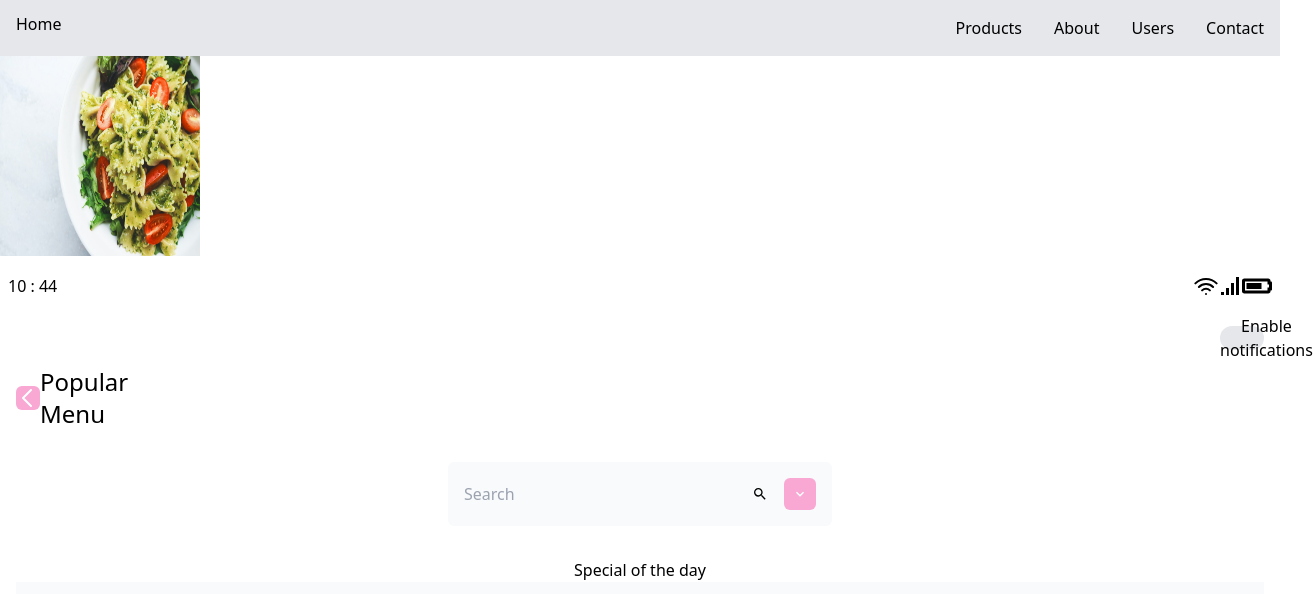
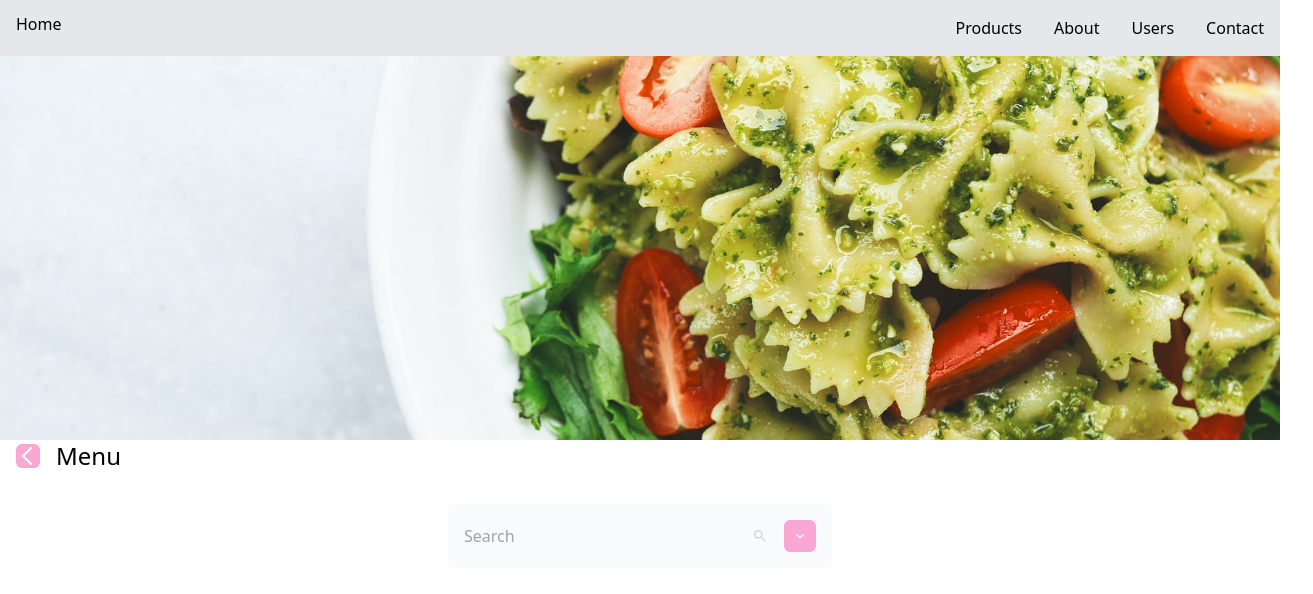
Before and after one commit to dornescum/tailwind-CateringMenu, a Next.js app: page / in a window 1280 px wide. Shown: the top 594 px of the page, 1313 px wide, since content can reach past the window. Built offline with nearby package versions, Linux system fonts and the light colour scheme; grey boxes are pictures that could not be loaded; a web font is replaced by a local one.

Commit message:
fix hero image

```diff
--- a/components/FoodTemplate/FoodTemplate.js
+++ b/components/FoodTemplate/FoodTemplate.js
@@ -39,50 +39,13 @@ const FoodTemplate = () => {
 
 	return (
 		<div className="bg-color-[#f4f4f4]">
-			{/*head*/}
-			<div className="flex justify-between h-8 py-6 px-2 items-center">
-				<div>
-					{hour} :<span> {minutes}</span>
-				</div>
-				<ul className="flex justify-around">
-					<li>
-						<WifiLogo/>
-					</li>
-					<li>
-						<Signal/>
-					</li>
-					<li>
-						<Battery/>
-					</li>
-				</ul>
-			</div>
-			{/*=============*/}
-			<div className="flex justify-end my-4 pr-4">
-				<SwitchBtn/>
-			</div>
 			<SearchBox/>
-			{/*<div className='flex flex-col md:flex-row flex-wrap'>*/}
-			{/*	{products.map((item)=>{*/}
-			{/*		return <div className='basis-1/2 md:basis-1/3' key={item.id}>*/}
-			{/*			<Categories title={item.title} id={item.id} img={item.img}/>*/}
-			{/*		</div>*/}
-			{/*	})}*/}
-			{/*</div>*/}
 			<div className="text-center mx-auto px-4 py-4 my-4">
 				<h4>Special of the day</h4>
 				<div className="flex flex-col md:flex-row bg-slate-50 mx-auto">
-					{/*{innerWidth > 786 ?*/}
-					{/*	<div>*/}
-					{/*		<Image src={img} alt="food" className="rounded-md w-24 h-24" width='300' height='100'/>*/}
-					{/*	</div>:*/}
-					{/*	<div>*/}
-					{/*		<Image src={img} alt="food" className="rounded-md w-24 h-24" width='100' height='100'/>*/}
-					{/*	</div>}*/}
-
 					<div className='p-4'>
 						<Image src={img} alt="food" className="rounded-md w-24 h-24" width='300' height='200'/>
 					</div>
-
 
 					<ul className='flex flex-col text-center mx-auto py-10'>
 						<li className='pb-2'>{title}</li>
--- a/components/FoodTemplate/SearchBox.js
+++ b/components/FoodTemplate/SearchBox.js
@@ -8,12 +8,12 @@ const SearchBox = () => {
 		<div className='px-4'>
 			<div className='flex items-center w-full'>
 				<ChevronRight />
-				<h1 className='text-2xl w-36'>Popular Menu</h1>
+				<h1 className='text-2xl w-36 pl-4'>Menu</h1>
 			</div>
 			<div className='pt-8'>
 				<div className='bg-slate-50 flex py-4 rounded-md px-4 md:items-center  md:w-96 md:mx-auto'>
 					<input type="text" placeholder='Search' className='bg-slate-50 w-64 md:w-full'/>
-					<button className='md:pr-4'>
+					<button className='pr-6 md:pr-4 text-stone-300' disabled>
 						<MdSearch />
 					</button>
 					<div className='flex flex-1 items-center justify-end'>
--- a/components/Hero/Hero.js
+++ b/components/Hero/Hero.js
@@ -24,7 +24,8 @@ const Hero = () => {
 		// </div>
 		<div className=''>
 			{/*fixme error image*/}
-			<Image src={hero} className='w-full h-24' width='200' height='200' alt='pasta image plate'/>
+			<Image src={hero} className='w-full h-24' width="100%" height="30%" layout="responsive" objectFit="cover"
+				    alt='pasta image plate'/>
 		</div>
 	);
 };
```
